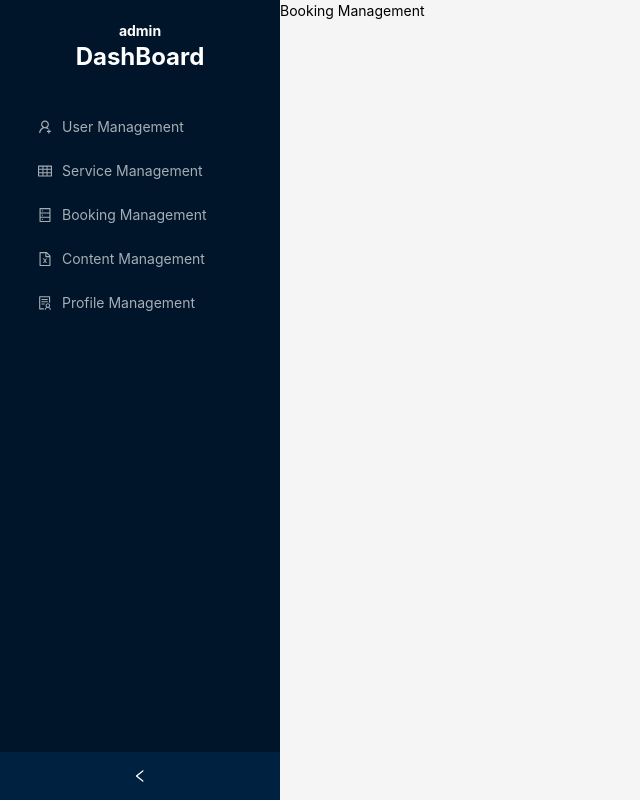
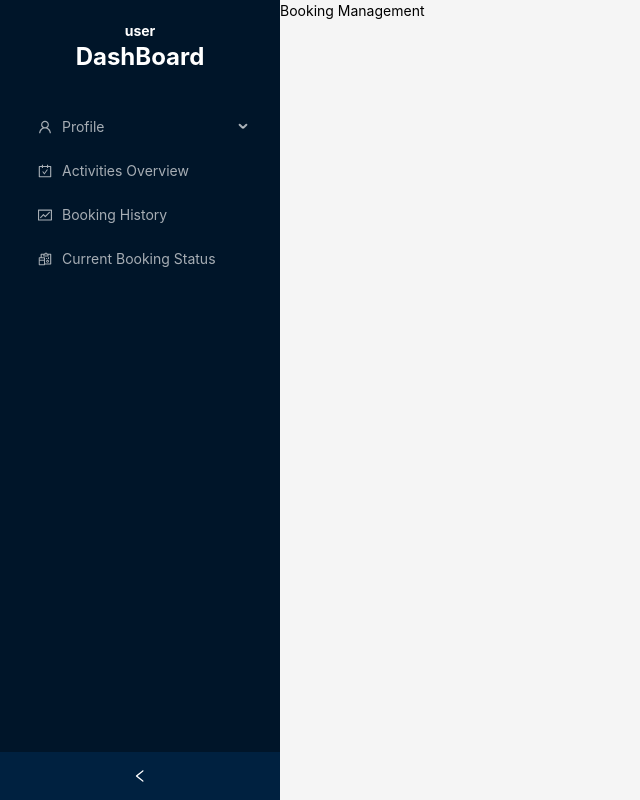
Before and after one commit to nisharga/collabo-hub, a Next.js app: page /admin/booking-management in a window 1280 px wide. Shown: the whole page, without its empty margins (0-640 px from the left). Built offline with nearby package versions, Linux system fonts and the light colour scheme.

Commit message:
user dashboard added

```diff
--- /dev/null
+++ b/src/app/(withLayout)/user/activites-overview/page.tsx
@@ -0,0 +1,11 @@
+import React from 'react';
+
+const ActivitiesOverView = () => {
+    return (
+        <div>
+          <h2>Activies Overview </h2>
+        </div>
+    );
+};
+
+export default ActivitiesOverView;
--- /dev/null
+++ b/src/app/(withLayout)/user/booking-history/page.tsx
@@ -0,0 +1,11 @@
+import React from 'react';
+
+const BookingHistrory = () => {
+    return (
+        <div>
+            <h2>Booking History</h2>
+        </div>
+    );
+};
+
+export default BookingHistrory;
--- /dev/null
+++ b/src/app/(withLayout)/user/current-booking-status/page.tsx
@@ -0,0 +1,10 @@
+
+const CurrentBookingStatus = () => {
+    return (
+        <div>
+            <h2>Current Booking Status</h2>
+        </div>
+    );
+};
+
+export default CurrentBookingStatus;
--- /dev/null
+++ b/src/app/(withLayout)/user/edit-profile/page.tsx
@@ -0,0 +1,11 @@
+import React from 'react';
+
+const EditProfile = () => {
+    return (
+        <div>
+            <h2>Edit Profile</h2>
+        </div>
+    );
+};
+
+export default EditProfile;
--- /dev/null
+++ b/src/app/(withLayout)/user/page.tsx
@@ -0,0 +1,10 @@
+
+const User = () => {
+    return (
+        <div>
+            <h2>User Profile</h2>
+        </div>
+    );
+};
+
+export default User;
--- /dev/null
+++ b/src/app/(withLayout)/user/profile-summary/page.tsx
@@ -0,0 +1,11 @@
+import React from 'react';
+
+const ProfileSummary = () => {
+    return (
+        <div>
+            <h2>Profile Summary</h2>
+        </div>
+    );
+};
+
+export default ProfileSummary;
--- a/src/components/dashboard/ui/Sidebar.tsx
+++ b/src/components/dashboard/ui/Sidebar.tsx
@@ -9,7 +9,7 @@ const { Sider } = Layout;
 
 const Sidebar = () => {
     const [collapsed, setCollapsed] = useState(false);
-    const role = USER_ROLE.ADMIN;
+    const role = USER_ROLE.USER;
     return (
     <Sider
         collapsible
@@ -27,7 +27,7 @@ const Sidebar = () => {
         >
 
 
-        <h2 className="text-center lg:text-1xl text-[#fff] font-bold mt-5">{USER_ROLE.ADMIN}</h2>
+        <h2 className="text-center lg:text-1xl text-[#fff] font-bold mt-5">{USER_ROLE.USER}</h2>
         <h2 className="text-center lg:text-2xl text-[#fff] font-bold mb-5">DashBoard</h2>
 
         <Menu theme="dark"
--- a/src/constant/sidebaritems.tsx
+++ b/src/constant/sidebaritems.tsx
@@ -1,15 +1,14 @@
 import {
-    ScheduleOutlined,
-    AppstoreOutlined,
+
     TableOutlined,
-    ProfileOutlined,
-    ThunderboltOutlined,
-    CreditCardOutlined,
-    FileTextOutlined,
     UserAddOutlined,
     DatabaseOutlined,
     FileExcelOutlined,
-    SolutionOutlined
+    SolutionOutlined,
+    CarryOutOutlined,
+    FundOutlined,
+    ReconciliationOutlined,
+    UserOutlined
   } from '@ant-design/icons';
   import type { MenuProps } from 'antd';
 import Link from 'next/link';
@@ -47,74 +46,33 @@ export const SidebarItems = (role : string) => {
 
       const UserSidebarItems: MenuProps["items"] = [
         {
-          label: "Manage academic",
-          key: "manage-academic",
-          icon: <TableOutlined />,
+          label: "Profile  ",
+          key: "profile ",
+          icon: <UserOutlined />,
           children: [
             {
-              label: <Link href={`/${role}/academic/faculty`}>Faculties</Link>,
-              key: `/${role}/academic/faculty`,
+              label: <Link href={`/${role}/profile-summary`}>User Profile Summary</Link>,
+              key: `/${role}/profile-summary`,
             },
             {
-              label: <Link href={`/${role}/academic/department`}>Departments</Link>,
-              key: `/${role}/academic/department`,
-            },
-            {
-              label: <Link href={`/${role}/academic/semester`}>Semesters</Link>,
-              key: `/${role}/academic/semester`,
-            },
+              label: <Link href={`/${role}/edit-profile`}>Edit Profile</Link>,
+              key: `/${role}/edit-profile`,
+            }
           ],
         },
         {
-          label: "Management",
-          key: "management",
-          icon: <AppstoreOutlined />,
-          children: [
-            {
-              label: <Link href={`/${role}/department`}>Department</Link>,
-              key: `/${role}/department`,
-            },
-            {
-              label: <Link href={`/${role}/building`}>Building</Link>,
-              key: `/${role}/building`,
-            },
-            {
-              label: <Link href={`/${role}/room`}>Rooms</Link>,
-              key: `/${role}/room`,
-            },
-            {
-              label: <Link href={`/${role}/course`}>Course</Link>,
-              key: `/${role}/course`,
-            },
-            {
-              label: (
-                <Link href={`/${role}/semester-registration`}>
-                  Semester registration
-                </Link>
-              ),
-              key: `/${role}/semester-registration`,
-            },
-            {
-              label: <Link href={`/${role}/offered-course`}>Offered courses</Link>,
-              key: `/${role}/offered-course`,
-            },
-            {
-              label: (
-                <Link href={`/${role}/offered-course-section`}>
-                  Course sections
-                </Link>
-              ),
-              key: `/${role}/offered-course-section`,
-            },
-            {
-              label: (
-                <Link href={`/${role}/offered-course-schedule`}>
-                  Course schedules
-                </Link>
-              ),
-              key: `/${role}/offered-course-schedule`,
-            },
-          ],
+          label: <Link href={`/${role}/activites-overview`}>Activities Overview</Link>,
+          key: `/${role}/activites-overview`,
+          icon: <CarryOutOutlined />
+        },
+        {
+          label: <Link href={`/${role}/booking-history`}>Booking History</Link>,
+          key: `/${role}/booking-history`,
+          icon: <FundOutlined />
+        }, {
+          label: <Link href={`/${role}/current-booking-status`}>Current Booking Status</Link>,
+          key: `/${role}/current-booking-status`,
+          icon: <ReconciliationOutlined />
         },
       ];
 
```
